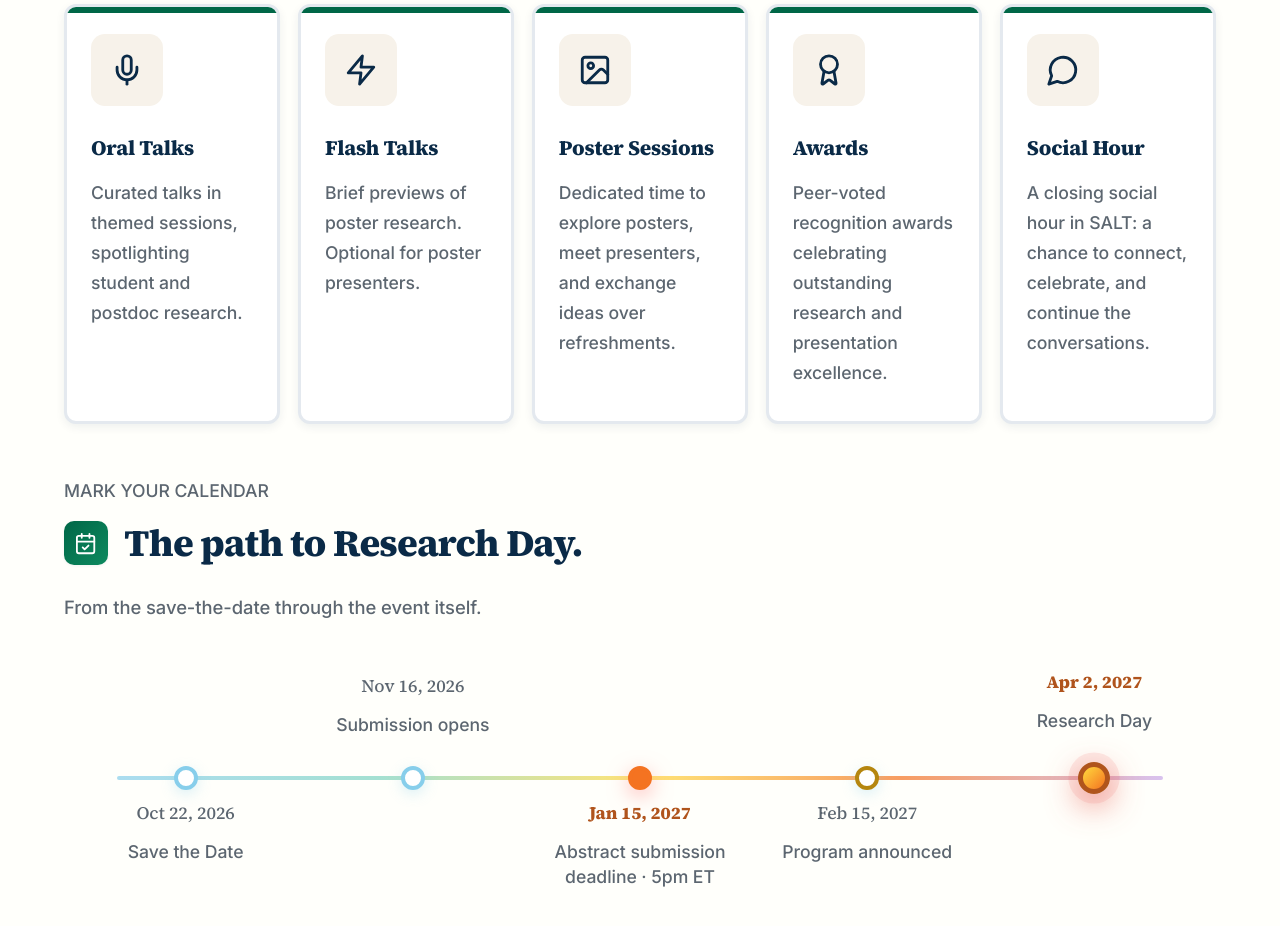
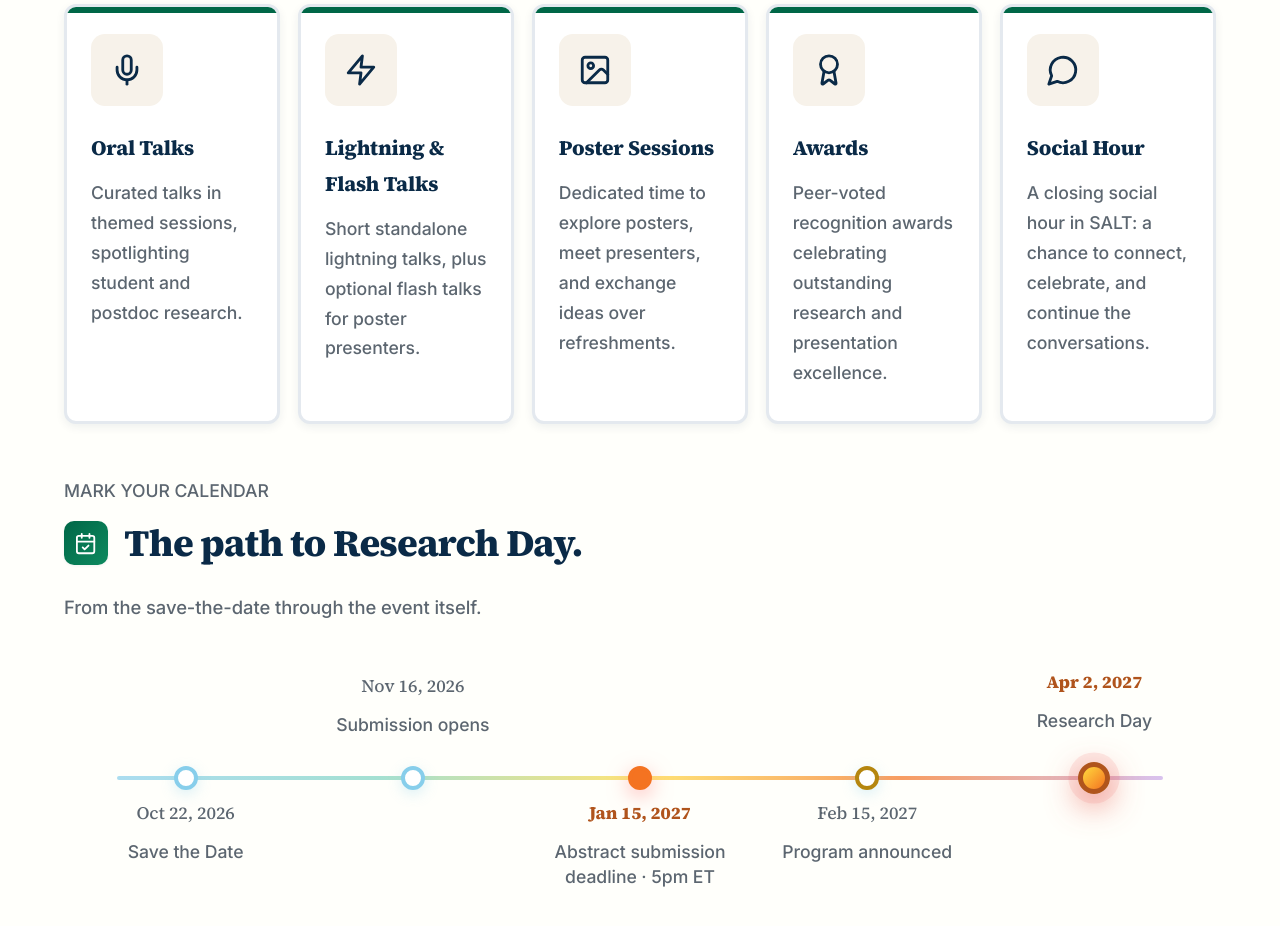
Before and after one commit to Rosenstiel-ADR/RRD2027, a plain HTML site: page index.html in a window 1280 px wide. Shown: the part 2600-3526 px from the top of the page. Drawn offline with Linux system fonts and the light colour scheme.

Commit message:
Add files via upload

```diff
--- a/index.html
+++ b/index.html
@@ -264,8 +264,8 @@
         </div>
         <div class="card card-lightning">
           <div class="card-icon"><svg viewBox="0 0 24 24" fill="none" stroke="currentColor" stroke-width="2" stroke-linecap="round" stroke-linejoin="round"><polygon points="13 2 3 14 12 14 11 22 21 10 12 10 13 2"/></svg></div>
-          <h3>Flash Talks</h3>
-          <p>Brief previews of poster research. Optional for poster presenters.</p>
+          <h3>Lightning &amp; Flash Talks</h3>
+          <p>Short standalone lightning talks, plus optional flash talks for poster presenters.</p>
         </div>
         <div class="card card-poster">
           <div class="card-icon"><svg viewBox="0 0 24 24" fill="none" stroke="currentColor" stroke-width="2" stroke-linecap="round" stroke-linejoin="round"><rect width="18" height="18" x="3" y="3" rx="2" ry="2"/><circle cx="9" cy="9" r="2"/><path d="m21 15-3.086-3.086a2 2 0 0 0-2.828 0L6 21"/></svg></div>
```
